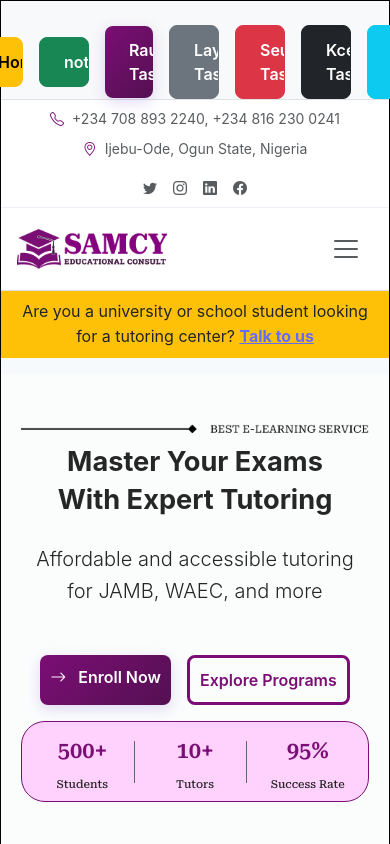
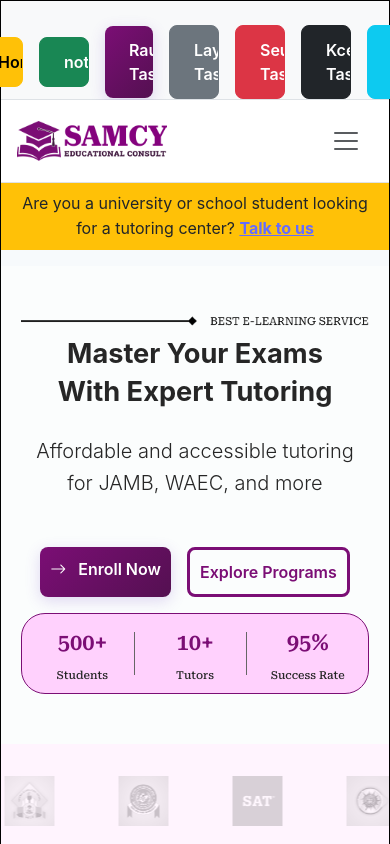
Before and after one commit to TeeboiCode/sam-app, a Vue app: page / in a window 390 px wide. Shown: the top 844 px of the page. Built offline with nearby package versions, Linux system fonts and the light colour scheme.

Commit message:
correction

```diff
--- a/src/components/navigation/TopNav.vue
+++ b/src/components/navigation/TopNav.vue
@@ -1,5 +1,5 @@
 <template>
-  <div class="top-nav py-2">
+  <div class="top-nav py-2 d-none d-md-block">
     <div class="container">
       <div class="d-flex flex-column flex-md-row justify-content-between align-items-center gap-3">
         <!-- Left Section -->
@@ -58,10 +58,10 @@ export default {
 }
 
 .hover-purple {
-  transition: var(--transition-normal);
+  transition: color 0.3s ease;
 }
 
 .hover-purple:hover {
-  color: var(--royal-purple) !important;
+  color: var(--royal-purple, #6f42c1) !important;
 }
 </style>
```
